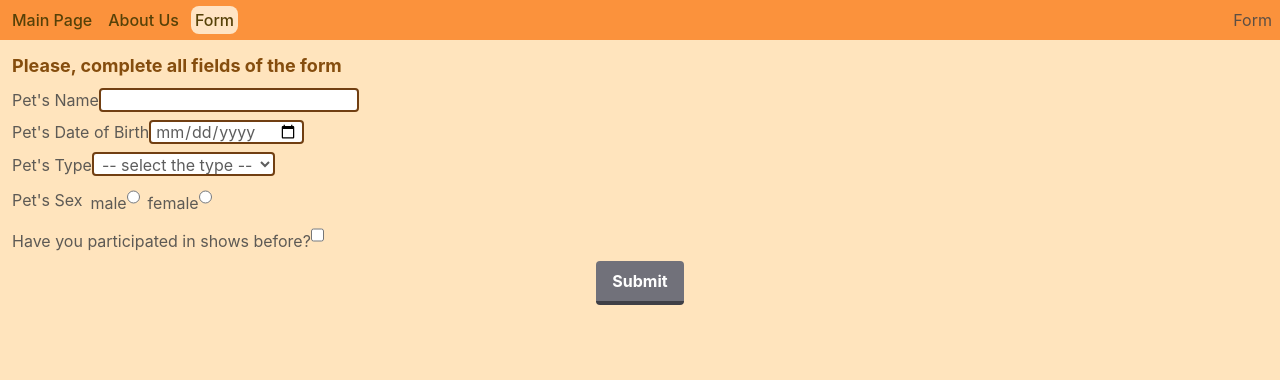
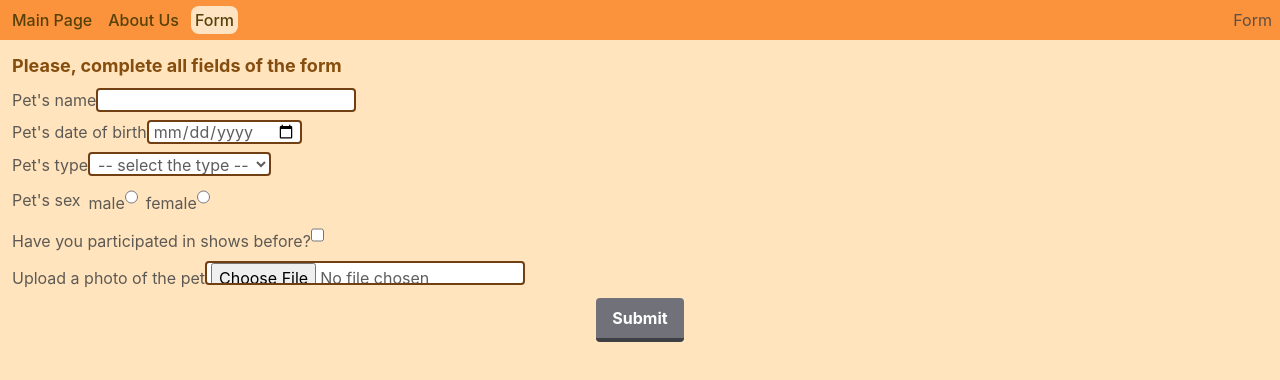
Before and after one commit to neemkashu/react-neemkashu, a React (Vite) app: page /form in a window 1280 px wide. Shown: the top 380 px of the page. Built offline with nearby package versions, Linux system fonts and the light colour scheme.

Commit message:
feat: add img input

```diff
--- a/src/components/Form/PetForm.tsx
+++ b/src/components/Form/PetForm.tsx
@@ -10,6 +10,7 @@ export class PetForm extends Component<Record<string, never>> {
   inputSex: ReturnType<typeof createRef<Switcher>>;
   inputSelect: elementRef<HTMLSelectElement>;
   inputCheckbox: elementRef<HTMLInputElement>;
+  inputFile: elementRef<HTMLInputElement>;
 
   constructor(props: Record<string, never>) {
     super(props);
@@ -18,6 +19,7 @@ export class PetForm extends Component<Record<string, never>> {
     this.inputSelect = createRef<HTMLSelectElement>();
     this.inputSex = createRef<Switcher>();
     this.inputCheckbox = createRef<HTMLInputElement>();
+    this.inputFile = createRef<HTMLInputElement>();
   }
   handleSubmit: FormEventHandler<HTMLFormElement> = (event) => {
     event.preventDefault();
@@ -27,6 +29,7 @@ export class PetForm extends Component<Record<string, never>> {
       selectVal: this.inputSelect.current?.value,
       sexVal: this.inputSex.current?.getTheChecked(),
       checkVal: this.inputCheckbox.current?.checked,
+      imgVal: this.inputFile.current?.value,
     };
     console.log(formData);
   };
@@ -36,18 +39,24 @@ export class PetForm extends Component<Record<string, never>> {
         <h2 className="font-bold text-yellow-800 text-lg">
           {'Please, complete all fields of the form'}
         </h2>
-        <ReferencedInput label={"Pet's Name"} inputType="text" forwardRef={this.inputText} />
+        <ReferencedInput label={"Pet's name"} inputType="text" forwardRef={this.inputText} />
         <ReferencedInput
-          label={"Pet's Date of Birth"}
+          label={"Pet's date of birth"}
           inputType="date"
           forwardRef={this.inputDate}
         />
-        <Select label={"Pet's Type"} forwardRef={this.inputSelect} />
-        <Switcher label={"Pet's Sex"} ref={this.inputSex} />
+        <Select label={"Pet's type"} forwardRef={this.inputSelect} />
+        <Switcher label={"Pet's sex"} ref={this.inputSex} />
         <ReferencedInput
           label={'Have you participated in shows before?'}
           inputType="checkbox"
           forwardRef={this.inputCheckbox}
+        />
+        <ReferencedInput
+          label={'Upload a photo of the pet'}
+          inputType="file"
+          forwardRef={this.inputFile}
+          accept="image/png, image/jpeg"
         />
 
         <button
--- a/src/components/Form/ReferencedInput.tsx
+++ b/src/components/Form/ReferencedInput.tsx
@@ -7,11 +7,12 @@ type RefInputProps = {
   inputType: HTMLInputTypeAttribute;
   name?: string;
   innerText?: string;
+  accept?: string;
 };
 
 export class ReferencedInput extends Component<RefInputProps> {
   render() {
-    const { forwardRef, label, inputType, name, innerText } = this.props;
+    const { forwardRef, label, inputType, name, innerText, accept } = this.props;
     return (
       <div>
         <label>
@@ -20,6 +21,7 @@ export class ReferencedInput extends Component<RefInputProps> {
             ref={forwardRef}
             type={inputType}
             name={name}
+            accept={accept}
             className=" m-0 rounded border-2 border-solid border-yellow-900
           max-w-xs h-6 px-1 bg-white bg-no-repeat text-base
            duration-300 ease-in-out
```
